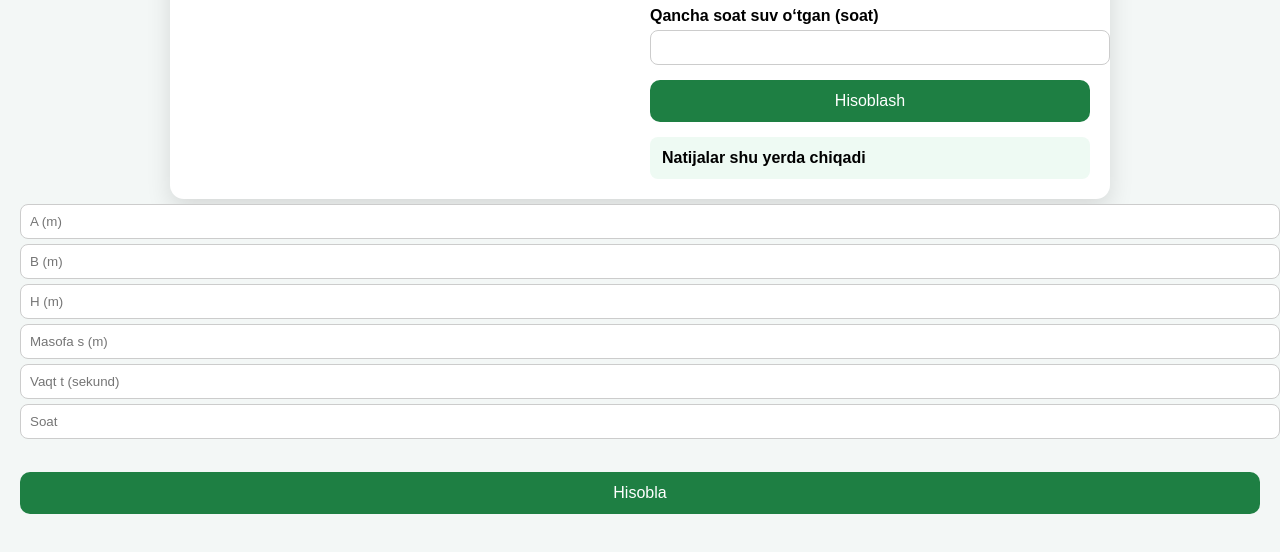
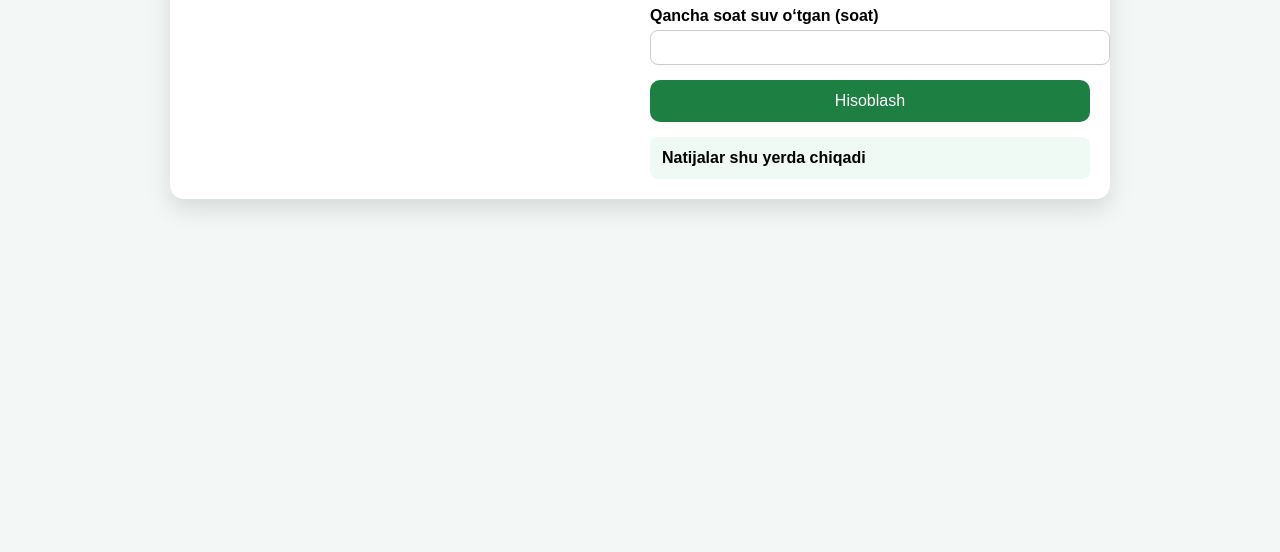
Before and after one commit to Miyras1998/Ariq-suv-sarfi, a plain HTML site: page index.html in a window 1280 px wide. Shown: the part 531-1083 px from the top of the page. After the commit the page ends 800 px from the top, so only its background shows below. Drawn offline with Linux system fonts and the light colour scheme.

Commit message:
Update index.html

```diff
--- a/index.html
+++ b/index.html
@@ -148,19 +148,6 @@ Eslatma: Ushbu hisob-kitob natijalari taxminiy bo‘lib, haqiqiy suv miqdori oqi
   </div>
 </div>
 
-<input id="a" type="number" placeholder="A (m)">
-<input id="b" type="number" placeholder="B (m)">
-<input id="h" type="number" placeholder="H (m)">
-<input id="s" type="number" placeholder="Masofa s (m)">
-<input id="t" type="number" placeholder="Vaqt t (sekund)">
-<input id="hour" type="number" placeholder="Soat">
-
-<br><br>
-<button onclick="hisobla()">Hisobla</button>
-
-<br><br>
-<div id="result"></div>
-
 <script>
 function hisobla() {
   let a = parseFloat(aInput.value);
```
